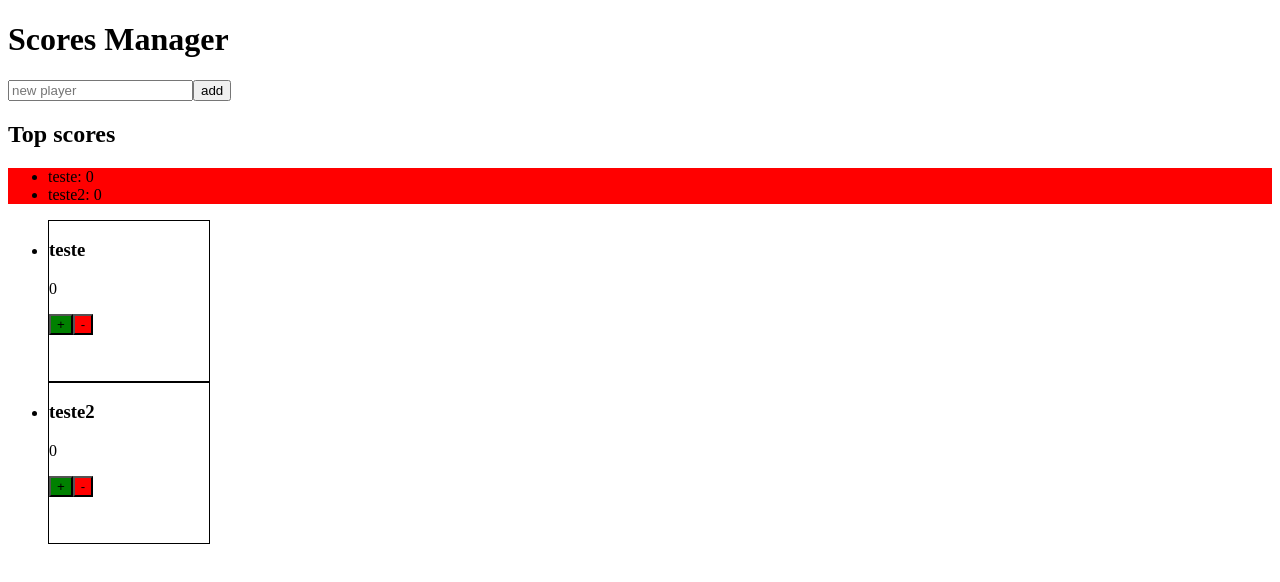
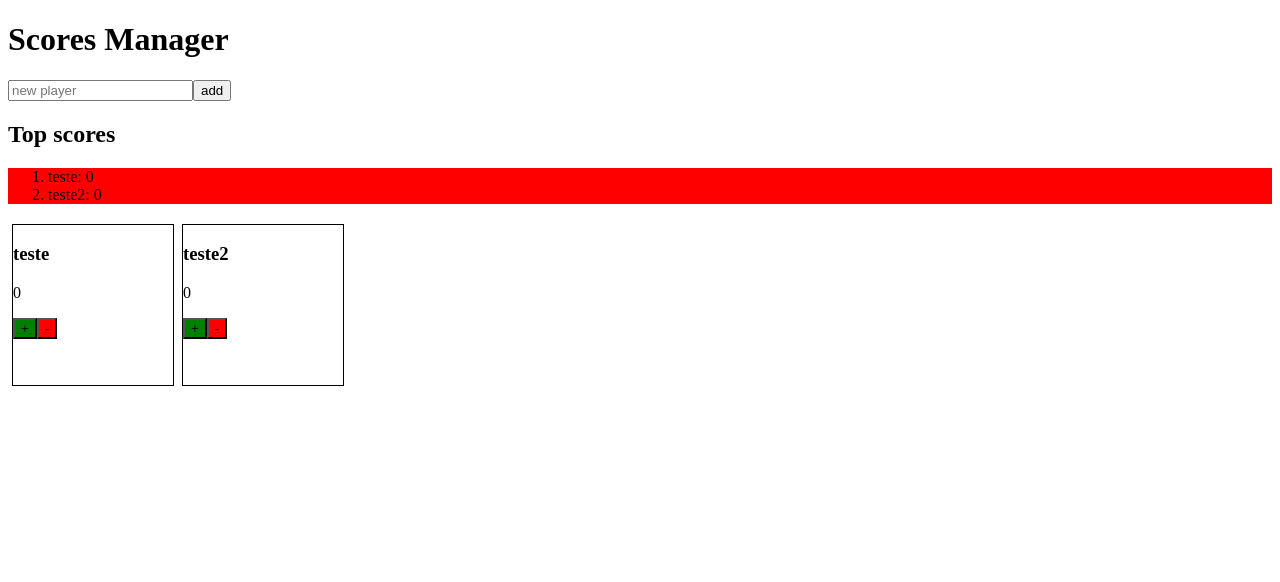
Before and after one commit to caioarodrigues/scoreboard, a React (Vite) app: page / in a window 1280 px wide. Shown: the top 582 px of the page. Built offline with nearby package versions, Linux system fonts and the light colour scheme; the HTML template or start-up script is replaced by a standard one.

Commit message:
chore: a few changes

```diff
--- a/src/components/PlayersList/Index.module.tsx
+++ b/src/components/PlayersList/Index.module.tsx
@@ -5,12 +5,21 @@ import ScoreChanger from "../ScoreChanger/Index.module";
 
 export default function PlayersList () {
   const { players } = useContext(PlayersContext);
+  const ulStyle: React.CSSProperties = {
+    display: "flex",
+    flexWrap: "wrap",
+    listStyle: "none",
+    padding: "0",
+  };
+  const liStyle: React.CSSProperties = {
+    margin: '.25em'
+  };
 
   return (
-    <ul>
+    <ul style={ulStyle}>
       {players.map(({ name, score }, index) => {
         return (
-          <li key={index}>
+          <li key={index} style={liStyle}>
             <Card playerName={name} score={score}>
               <ScoreChanger playerName={name}/>
             </Card>
--- a/src/components/Stats/Index.module.tsx
+++ b/src/components/Stats/Index.module.tsx
@@ -9,13 +9,13 @@ export default function Stats () {
   return (
     <section className="stats" >
       <h2>Top scores</h2>
-      <ul className="sorted-players" style={{ backgroundColor: 'red' }} >
+      <ol className="sorted-players" style={{ backgroundColor: 'red' }} >
         {sortedPlayers.map(({ name, score }, index) => {
           return (
             <Stat key={index} name={name} score={score} />
           )
         })}
-      </ul>
+      </ol>
     </section>
   )
 }
```
